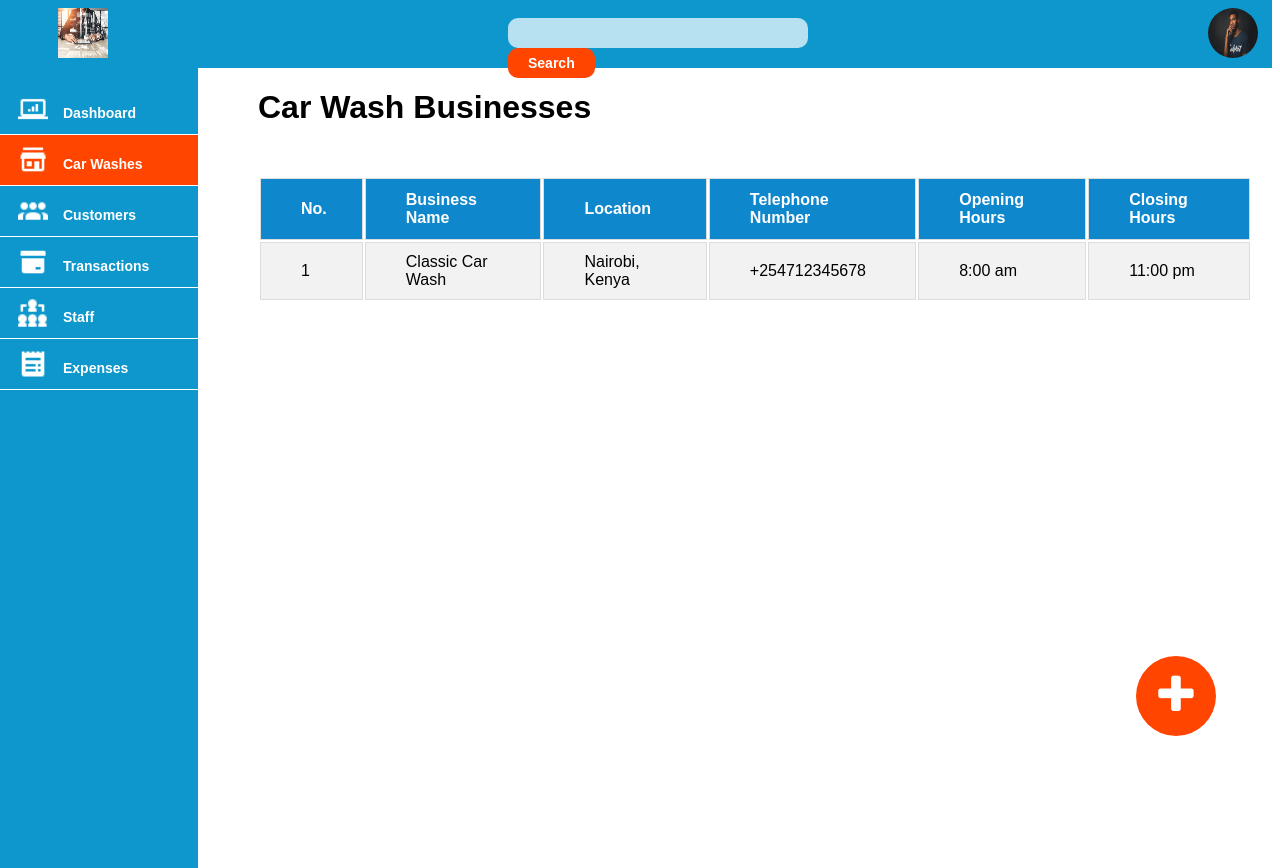
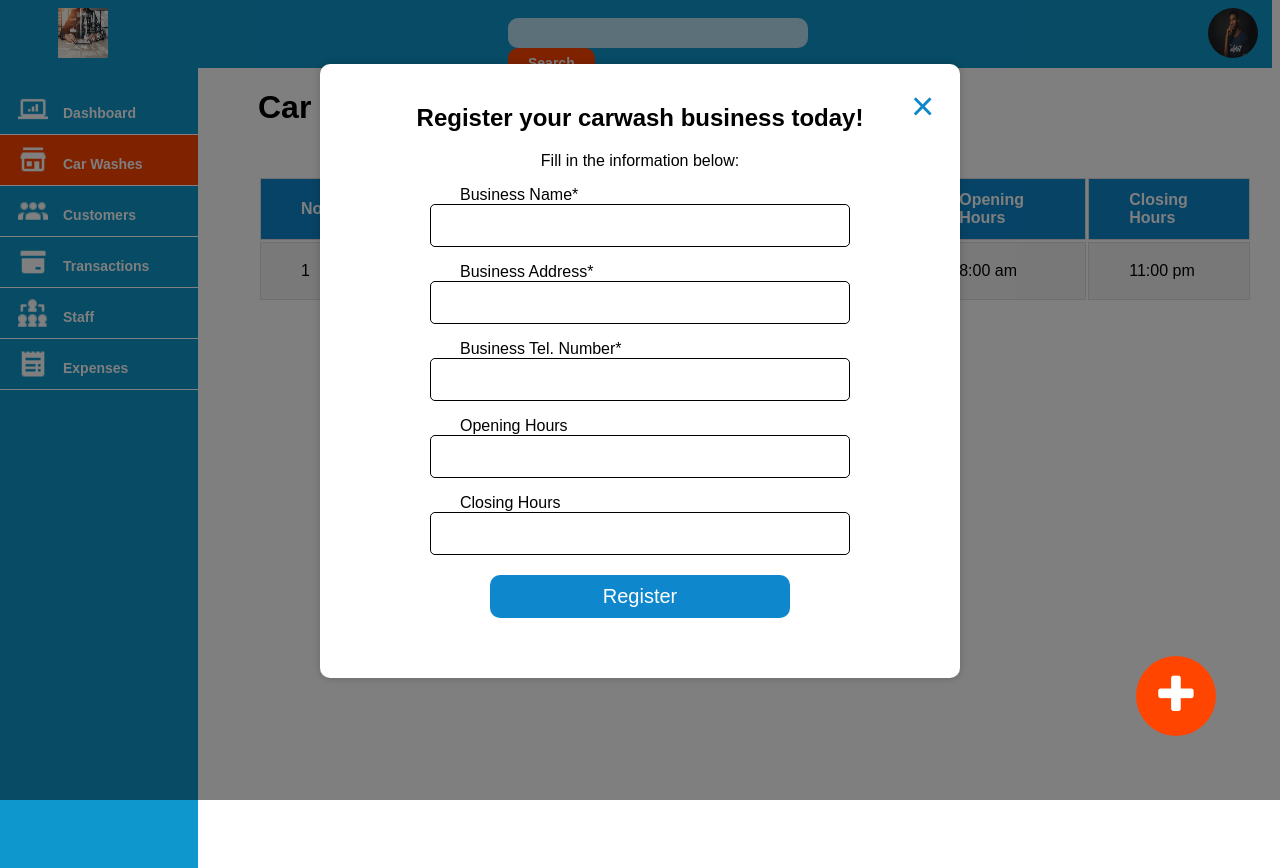
Before and after one commit to PaulaMaina/ShineTrack, a plain HTML site: page root/frontend/business.html in a window 1280 px wide. Both pictures are taken after a click on the button 1176 px from the left and 696 px from the top of the page. Drawn offline with Linux system fonts and the light colour scheme.

Commit message:
Added the popup functionality using a script

```diff
--- /dev/null
+++ b/root/frontend/assets/scripts/script.js
@@ -0,0 +1,27 @@
+document.addEventListener('DOMContentLoaded', function() {
+    const popOverlay = document.getElementById('popOverlay');
+    const closePopup = document.getElementById('closePopup');
+
+    function openPopup () {
+        popOverlay.style.display = 'block';
+    }
+
+    function closePopupFunc () {
+        popOverlay.style.display = 'none';
+    }
+
+    function bizRegistered () {
+        console.log("Your carwash has been registered successfullly!");
+        closePopup();
+    }
+
+    document.querySelector('.add-new button').addEventListener('click', openPopup);
+
+    closePopup.addEventListener('click', closePopupFunc);
+
+    popOverlay.addEventListener('click', function(event) {
+        if (event.target === popOverlay) {
+            closePopupFunc();
+        }
+    });
+});
--- a/root/frontend/assets/styles/common.css
+++ b/root/frontend/assets/styles/common.css
@@ -205,9 +205,9 @@
 .popup .close {
     position: absolute;
     font-size: 40px;
-    color: #0d3e82;
+    color: #0e87cc;
     cursor: pointer;
-    right: 25%;
+    right: 27%;
 }
 
 .popup .input-fields {
@@ -225,7 +225,7 @@
 }
 
 .popup button {
-    background-color: #0d3e82;
+    background-color: #0e87cc;
     display: block;
     color: #fff;
     border: none;
--- a/root/frontend/business.html
+++ b/root/frontend/business.html
@@ -100,5 +100,6 @@
             </div>
         </div>
     </div>
+    <script src="./assets/scripts/script.js"></script>
 </body>
 </html>
```
